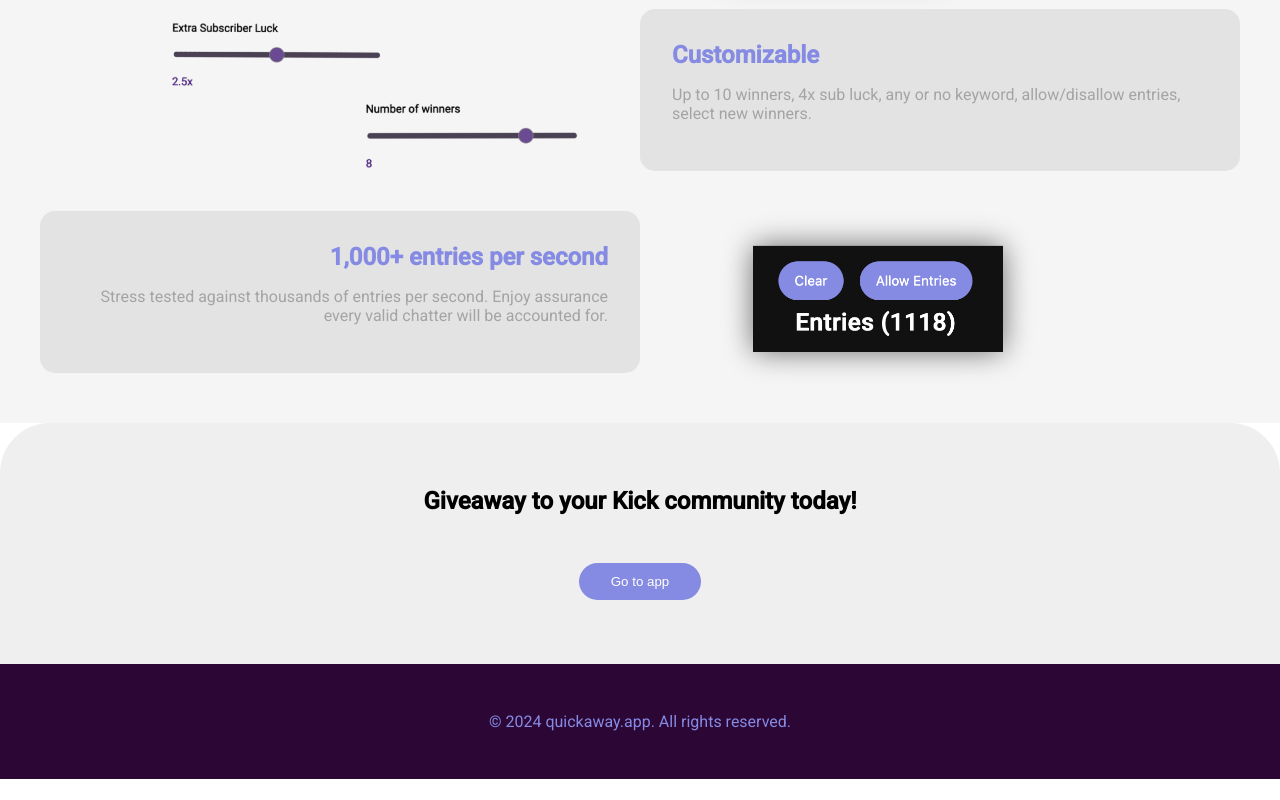
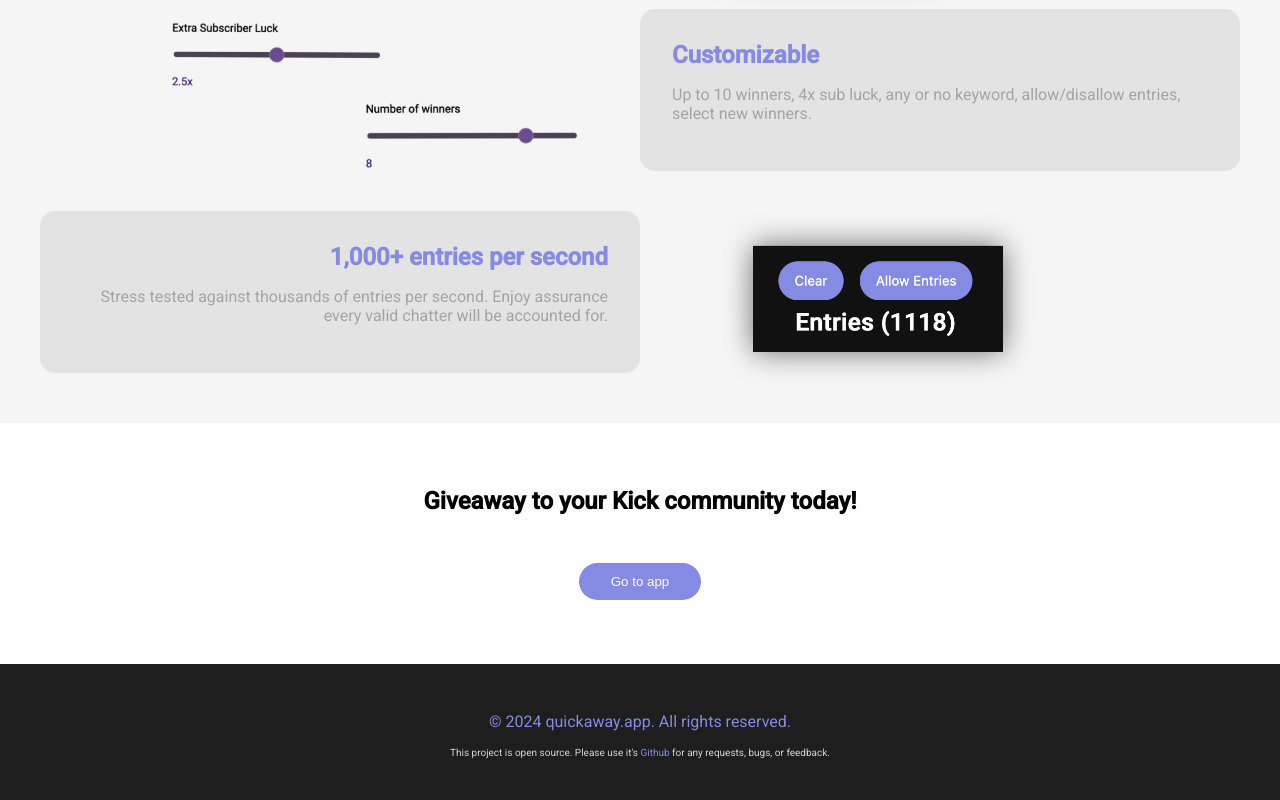
Before and after one commit to j5ke/quickaway, an Angular app: page / in a window 1280 px wide. Shown: the part 1245-2045 px from the top of the page. Before the commit the page ends 2024 px from the top, so only its background shows below. Built offline with nearby package versions, Linux system fonts and the light colour scheme.

Commit message:
feedback

```diff
--- a/src/app/components/dashboard-container/dashboard-container.component.html
+++ b/src/app/components/dashboard-container/dashboard-container.component.html
@@ -19,4 +19,5 @@
     <!-- Footer -->
     <footer class="footer">
       <p>&copy; 2024 quickaway.app. All rights reserved.</p>
+      <p class="light">This project is open source. Please use it's <a href="https://github.com/j5ke/quickaway">Github</a> for any requests, bugs, or feedback.</p>
     </footer>
--- a/src/app/components/dashboard-container/dashboard-container.component.scss
+++ b/src/app/components/dashboard-container/dashboard-container.component.scss
@@ -15,6 +15,7 @@
     font-size: 1.5rem;
     font-weight: bold;
     color: #858AE3;
+    cursor: pointer;
   }
 
   .controls {
@@ -46,3 +47,13 @@
     background: linear-gradient(290deg, #0a0a0a, #1c1c1c);
     color: #858AE3;
   }
+
+  .light {
+    font-size: x-small;
+    color: #d3d3d3;
+  }
+
+  .light a {
+    color: #858AE3;
+    text-decoration: none;
+  }
--- a/src/app/landing-page/landing-page.component.html
+++ b/src/app/landing-page/landing-page.component.html
@@ -54,6 +54,7 @@
   <!-- Footer -->
   <footer class="footer">
     <p>&copy; 2024 quickaway.app. All rights reserved.</p>
+    <p class="light">This project is open source. Please use it's <a href="https://github.com/j5ke/quickaway">Github</a> for any requests, bugs, or feedback.</p>
   </footer>
 </div>
 
--- a/src/app/landing-page/landing-page.component.scss
+++ b/src/app/landing-page/landing-page.component.scss
@@ -3,7 +3,7 @@
   padding: 0;
   overflow-x: hidden; /* Prevent horizontal overscroll */
   height: 100%; /* Full viewport height */
-  overflow-y: hidden; /* Prevent vertical overscroll */
+  overflow-y: hidden; /* Prevent vertical overscroll */;
 }
 
 .fullpage {
@@ -26,7 +26,7 @@
     margin: 0;
     font-family: 'Inter', sans-serif;
     line-height: 1.6;
-    color: #fff;
+    color: #c9c9c9;
     background: #2C0735;
     overflow: hidden;
 
@@ -235,7 +235,7 @@
   /* Contact Section */
   .contact {
     padding: 4rem 2rem;
-    background: #efefef;
+    background: #ffffff;
     text-align: center;
     border-radius: 50px 50px 0 0;
   }
@@ -261,6 +261,15 @@
   .footer {
     padding: 2rem;
     text-align: center;
-    background: #2C0735;
+    background: #1e1e1e;
     color: #858AE3;
   }
+
+  .light {
+    font-size: x-small;
+    color: #d3d3d3;
+  }
+
+  .light a {
+    color: #858AE3;
+  }
```
